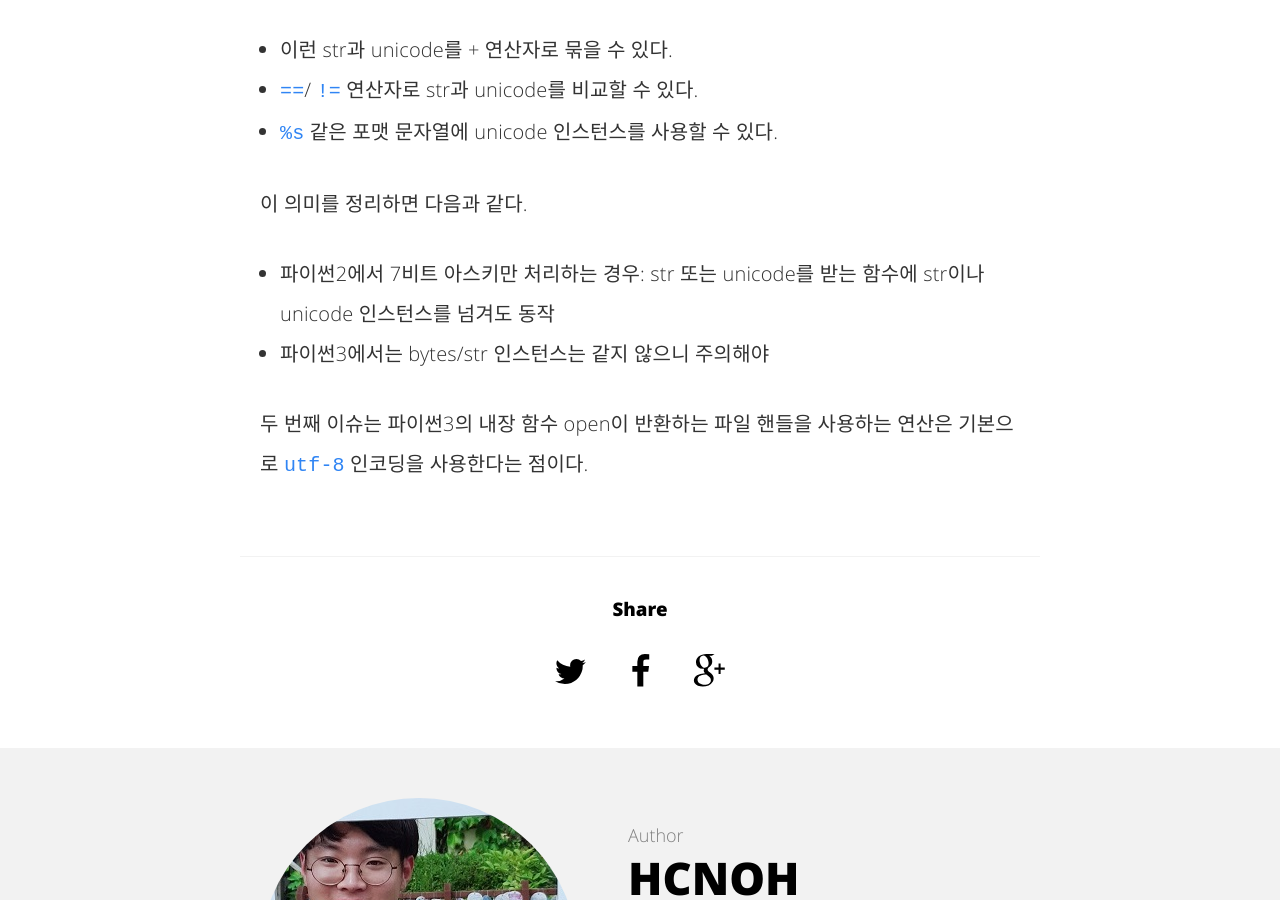
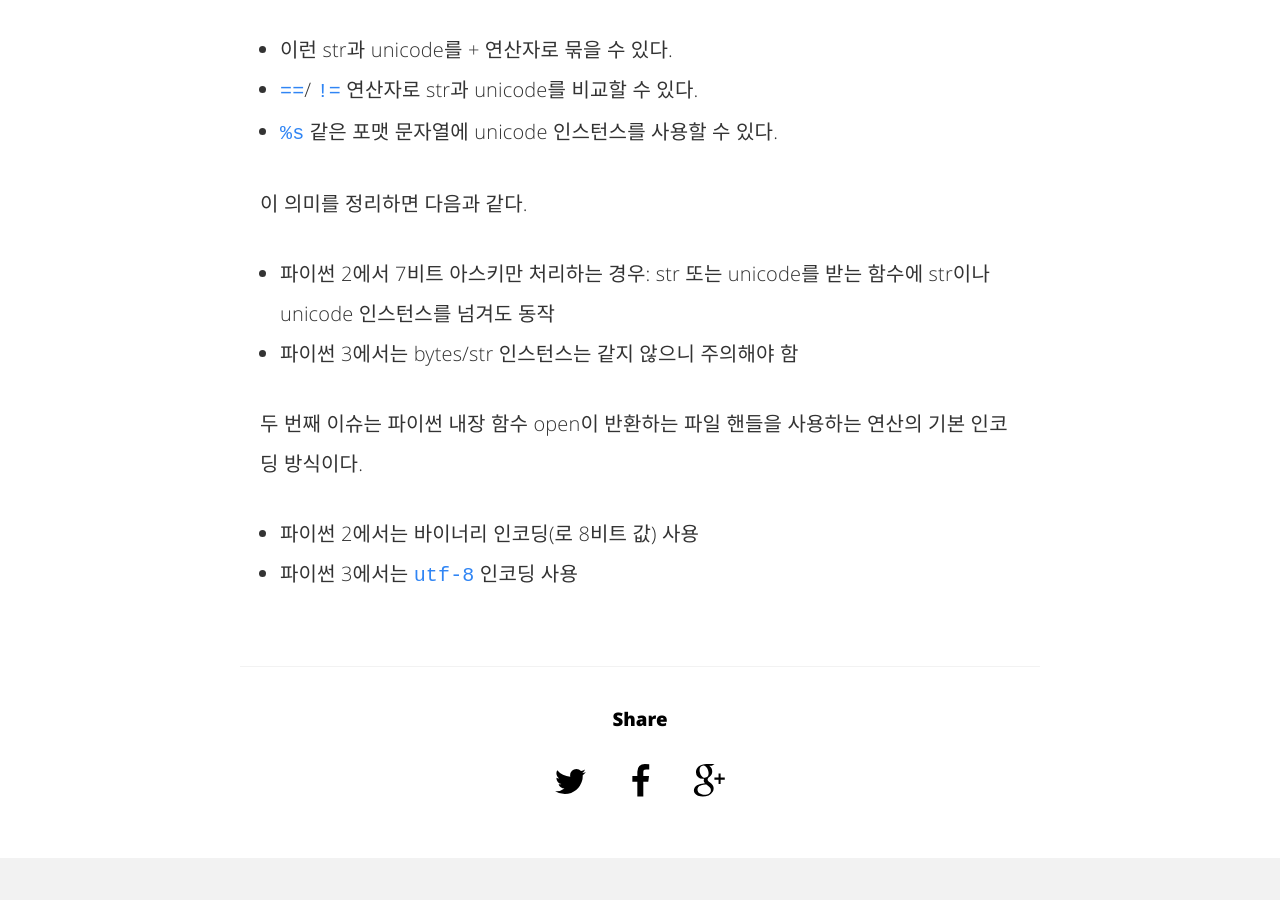
Before and after one commit to hcnoh/blog-prev, a Jekyll site: the page built from _posts/2018-09-09-effective-python-way03.md, in a window 1280 px wide and 900 px high, scrolled down 3999 px. Built offline with Jekyll 4.4.1, drawn with Linux system fonts in a browser that asks for light colours; comment, search, counter and statistics services are not loaded.

Commit message:
Update 2018-09-09-effective-python-way03.md

```diff
--- a/_posts/2018-09-09-effective-python-way03.md
+++ b/_posts/2018-09-09-effective-python-way03.md
@@ -80,7 +80,9 @@ def to_str(unicode_or_str):
 - `%s` 같은 포맷 문자열에 unicode 인스턴스를 사용할 수 있다.
 
 이 의미를 정리하면 다음과 같다.
-- 파이썬2에서 7비트 아스키만 처리하는 경우: str 또는 unicode를 받는 함수에 str이나 unicode 인스턴스를 넘겨도 동작
-- 파이썬3에서는 bytes/str 인스턴스는 같지 않으니 주의해야
+- 파이썬 2에서 7비트 아스키만 처리하는 경우: str 또는 unicode를 받는 함수에 str이나 unicode 인스턴스를 넘겨도 동작
+- 파이썬 3에서는 bytes/str 인스턴스는 같지 않으니 주의해야 함
 
-두 번째 이슈는 파이썬3의 내장 함수 open이 반환하는 파일 핸들을 사용하는 연산은 기본으로 `utf-8` 인코딩을 사용한다는 점이다.
+두 번째 이슈는 파이썬 내장 함수 open이 반환하는 파일 핸들을 사용하는 연산의 기본 인코딩 방식이다.
+- 파이썬 2에서는 바이너리 인코딩(로 8비트 값) 사용
+- 파이썬 3에서는 `utf-8` 인코딩 사용
```
